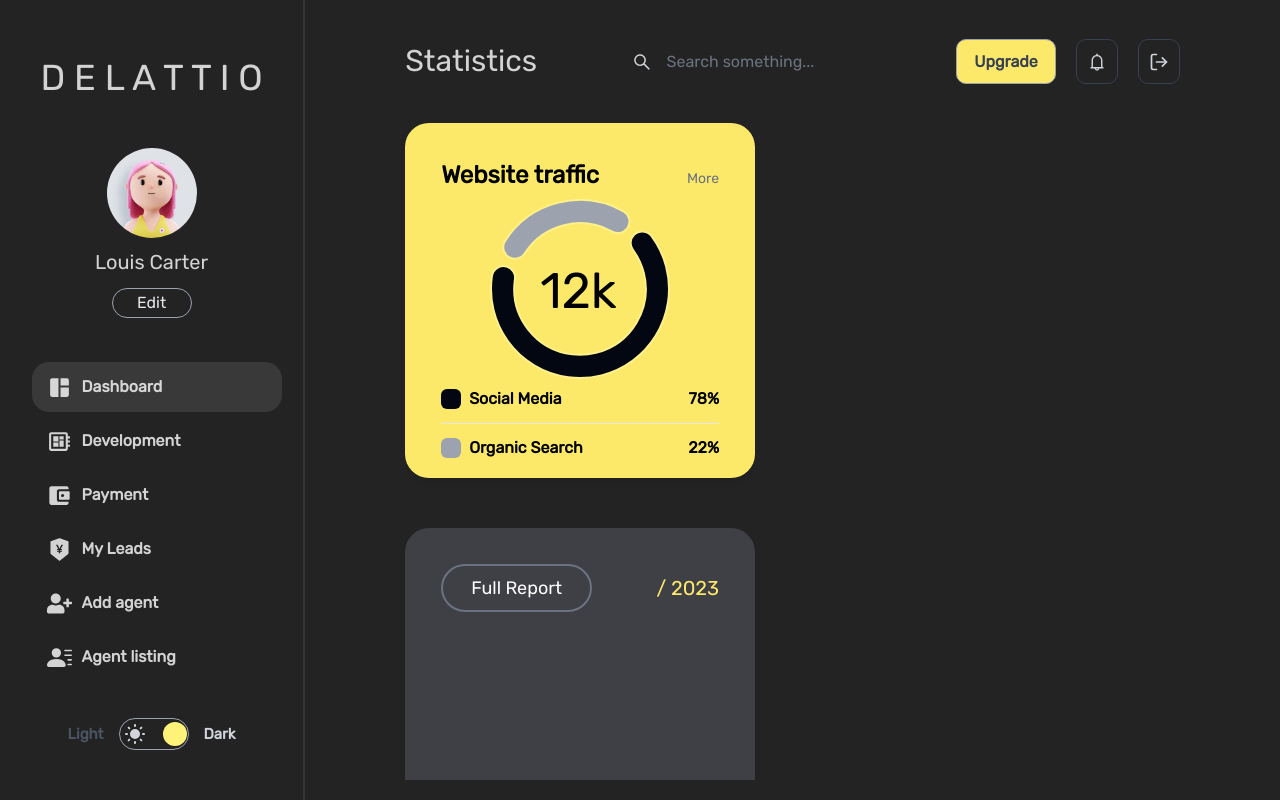
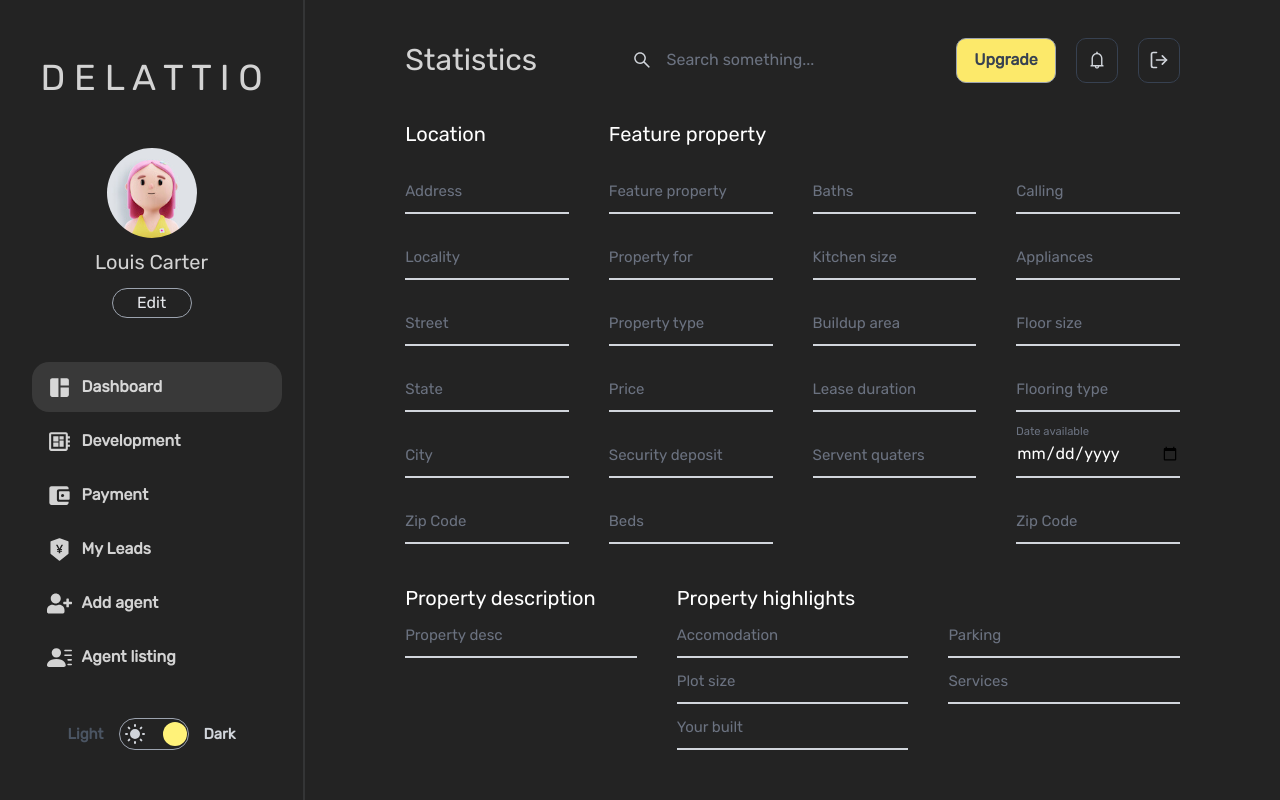
Before and after one commit to starryeyedmax/Delattio_Real_Estate, a React (Create React App) app: page /propertyadd in a window 1280 px wide. Before the commit this address led to /dashboard. Built offline with nearby package versions, Linux system fonts and the light colour scheme.

Commit message:
feat:add property&update design

```diff
--- a/src/App.tsx
+++ b/src/App.tsx
@@ -10,6 +10,7 @@ import { DashboardContainer } from './containers/DashboardContainer'
 import { PaymentContainer } from './containers/PaymentContainer'
 import { DevelopmentContainer } from './containers/DevelopmentContainer'
 import { AddAgentContainer } from './containers/AddAgentContainer'
+import { AddPropertyContainer } from './containers/AddPropertyContainer'
 
 function App() {
   return (
@@ -18,7 +19,7 @@ function App() {
         <SideBarContainer />
         <div className='w-[100%] flex flex-col justify-center items-center h-[100vh]'>
           <TopBarContainer />
-          <div className='h-[100%] overflow-auto mr-[20px] mb-[20px] scroll1'>
+          <div className='h-[100%] overflow-auto mx-[20px] scroll1 w-full mb-[40px]'>
             <Routes>
               <Route
                 path='*'
@@ -46,6 +47,10 @@ function App() {
                 path='/agent'
                 element={<AddAgentContainer />}
               />
+              <Route
+                path='/propertyadd'
+                element={<AddPropertyContainer />}
+              />
             </Routes>
           </div>
         </div>
--- /dev/null
+++ b/src/components/LocalityItem.tsx
@@ -0,0 +1,30 @@
+import React from 'react'
+import { CustomInput } from './CustomInput'
+import { FaTimes } from 'react-icons/fa'
+
+type LocalityItemType = {
+  id: number
+  delLocality: (id: number) => void
+}
+
+export function LocalityItem({ id, delLocality }: LocalityItemType) {
+  const delTicket = () => {
+    delLocality(id)
+  }
+  return (
+    <div className='flex gap-2 w-[50%]'>
+      <CustomInput />
+      <CustomInput placeholder='Name of place' />
+      <CustomInput
+        placeholder='Distance'
+        type='number'
+      />
+      <button
+        onClick={delTicket}
+        className='text-white hover:text-gray-400 active:text-gray-600'
+      >
+        <FaTimes className='w-[30px] h-[30px]' />
+      </button>
+    </div>
+  )
+}
--- a/src/components/MenuItem.tsx
+++ b/src/components/MenuItem.tsx
@@ -7,12 +7,12 @@ import { MdSpaceDashboard, MdDeveloperBoard } from 'react-icons/md'
 import { IoMdWallet } from 'react-icons/io'
 import { FaUserPlus } from 'react-icons/fa'
 import { IoIosJournal } from 'react-icons/io'
-import { MdSettings } from 'react-icons/md'
 import { HiPlusCircle } from 'react-icons/hi'
 import { RiArticleFill } from 'react-icons/ri'
 import { ImUpload } from 'react-icons/im'
 import { TfiLayoutListPost } from 'react-icons/tfi'
 import { BsPersonLinesFill } from 'react-icons/bs'
+import { FaDropbox } from 'react-icons/fa'
 
 type ICON = 'appStore' | 'fileText' | 'calendar' | 'setting' | any
 
@@ -42,7 +42,7 @@ const ICONS: Record<ICON, React.ReactNode> = {
     <BsPersonLinesFill className='w-[25px] h-[25px] ml-[15px] text-[rgba(255,255,255,0.8)]' />
   ),
   property: (
-    <MdSettings className='w-[25px] h-[25px] ml-[15px] text-[rgba(255,255,255,0.8)]' />
+    <FaDropbox className='w-[25px] h-[25px] ml-[15px] text-[rgba(255,255,255,0.8)]' />
   ),
   propertyadd: (
     <HiPlusCircle className='w-[25px] h-[25px] ml-[15px] text-[rgba(255,255,255,0.8)]' />
--- a/src/components/index.tsx
+++ b/src/components/index.tsx
@@ -9,6 +9,7 @@ import { ImageUpload } from './ImageUpload'
 import { CustomInput } from './CustomInput'
 import { DataTable } from './DataTable'
 import { AbilityItem } from './AbilityItem'
+import { LocalityItem } from './LocalityItem'
 
 export {
   AgentsRegistered,
@@ -22,4 +23,5 @@ export {
   CustomInput,
   DataTable,
   AbilityItem,
+  LocalityItem,
 }
--- a/src/containers/AddAgentContainer.tsx
+++ b/src/containers/AddAgentContainer.tsx
@@ -4,7 +4,7 @@ import { CustomInput, ImageUpload } from '../components'
 
 export function AddAgentContainer() {
   return (
-    <div className='grid grid-cols-3 p-3 gap-10 pt-24'>
+    <div className='grid grid-cols-3 p-3 gap-10 pt-24 px-[100px]'>
       <div className='h-[280px]'>
         <ImageUpload
           multiple={false}
--- /dev/null
+++ b/src/containers/AddPropertyContainer.tsx
@@ -0,0 +1,140 @@
+import React, { useState } from 'react'
+
+import { CustomInput, ImageUpload, LocalityItem } from '../components'
+
+export function AddPropertyContainer() {
+  const [localityCount, setLocalityCount] = useState(0)
+  const [localityState, setLocalityState] = useState([localityCount])
+
+  const addLocality = () => {
+    const tmp = [...localityState]
+    setLocalityCount((abilityCount) => abilityCount + 1)
+    tmp.push(localityCount + 1)
+    setLocalityState(tmp)
+  }
+
+  const delLocality = (id: number) => {
+    const tmp = [...localityState]
+    const index = tmp.indexOf(id)
+    tmp.splice(index, 1)
+    setLocalityState(tmp)
+  }
+
+  return (
+    <div className='flex flex-col gap-10 w-full px-[100px]'>
+      <div className='grid grid-cols-4 gap-10'>
+        <div className='flex flex-col gap-5'>
+          <p className='text-xl text-white text-start'>Location</p>
+          <CustomInput placeholder='Address' />
+          <CustomInput placeholder='Locality' />
+          <CustomInput placeholder='Street' />
+          <CustomInput placeholder='State' />
+          <CustomInput placeholder='City' />
+          <CustomInput
+            placeholder='Zip Code'
+            type='number'
+          />
+        </div>
+        <div className='flex flex-col gap-5'>
+          <p className='text-xl text-white text-start'>Feature property</p>
+          <CustomInput placeholder='Feature property' />
+          <CustomInput placeholder='Property for' />
+          <CustomInput placeholder='Property type' />
+          <CustomInput
+            placeholder='Price'
+            type='number'
+          />
+          <CustomInput placeholder='Security deposit' />
+          <CustomInput
+            placeholder='Beds'
+            type='number'
+          />
+        </div>
+        <div className='flex flex-col gap-5'>
+          <div className='mt-7'></div>
+          <CustomInput
+            placeholder='Baths'
+            type='number'
+          />
+          <CustomInput
+            placeholder='Kitchen size'
+            type='number'
+          />
+          <CustomInput placeholder='Buildup area' />
+          <CustomInput placeholder='Lease duration' />
+          <CustomInput placeholder='Servent quaters' />
+        </div>
+        <div className='flex flex-col gap-5'>
+          <div className='mt-7'></div>
+          <CustomInput placeholder='Calling' />
+          <CustomInput placeholder='Appliances' />
+          <CustomInput
+            placeholder='Floor size'
+            type='number'
+          />
+          <CustomInput placeholder='Flooring type' />
+          <CustomInput
+            placeholder='Date available'
+            type='date'
+          />
+          <CustomInput
+            placeholder='Zip Code'
+            type='number'
+          />
+        </div>
+      </div>
+      <div className='grid grid-cols-3 gap-10'>
+        <div className='flex flex-col'>
+          <p className='text-xl text-white text-start'>Property description</p>
+          <CustomInput placeholder='Property desc' />
+        </div>
+        <div className='flex flex-col'>
+          <p className='text-xl text-white text-start'>Property highlights</p>
+          <CustomInput placeholder='Accomodation' />
+          <CustomInput
+            placeholder='Plot size'
+            type='number'
+          />
+          <CustomInput placeholder='Your built' />
+        </div>
+        <div className='flex flex-col'>
+          <div className='mt-7'></div>
+          <CustomInput placeholder='Parking' />
+          <CustomInput placeholder='Services' />
+        </div>
+      </div>
+      <div className='flex flex-col gap-3'>
+        <p className='text-xl font-semibold text-white text-start'>
+          Upload Development Image
+        </p>
+        <ImageUpload
+          multiple={true}
+          text='Minimum 2 images'
+        />
+      </div>
+      <div className='flex flex-col gap-5'>
+        <p className='text-xl text-white text-start'>Near by locality</p>
+        <button
+          className='flex justify-center items-center w-[150px] h-[40px] text-gray-700 font-bold border-gray-400 border rounded-[10px] select-none cursor-pointer bg-yellow-200 hover:bg-amber-300 active:bg-amber-400'
+          onClick={addLocality}
+        >
+          Add locality
+        </button>
+        <div className='px-3 flex flex-col gap-2'>
+          {localityState.map((value, index) => {
+            return (
+              <LocalityItem
+                key={`ability+${value}`}
+                id={index}
+                delLocality={delLocality}
+              />
+            )
+          })}
+        </div>
+      </div>
+      <button className='flex justify-center items-center h-[40px] text-gray-700 font-bold border-gray-400 border rounded-[10px] select-none cursor-pointer bg-yellow-200 hover:bg-amber-300 active:bg-amber-400'>
+        S a v e
+      </button>
+    </div>
+  )
+}
--- a/src/containers/PaymentContainer.tsx
+++ b/src/containers/PaymentContainer.tsx
@@ -17,7 +17,7 @@ export const PaymentContainer: React.FC<PaymentContainerProps> = () => {
     'Extra Info',
   ]
   return (
-    <div className=''>
+    <div className='px-[100px]'>
       <DataTable columns={columns} />
     </div>
   )
```
